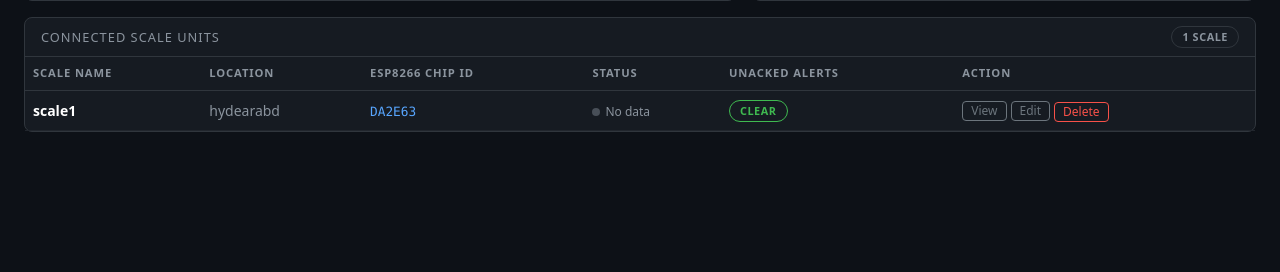
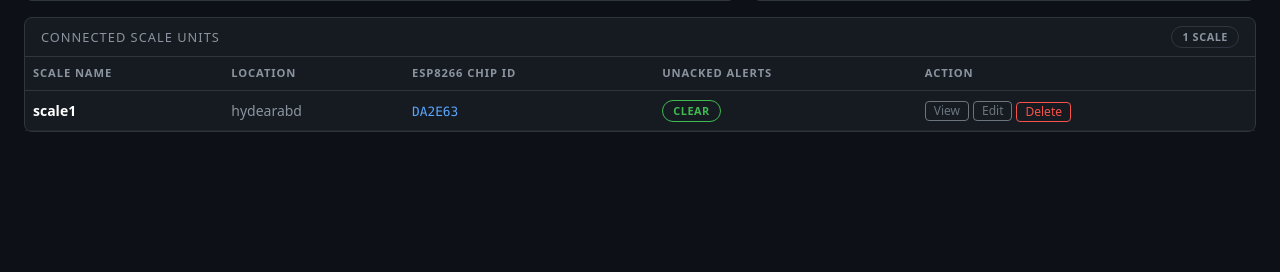
Before and after one commit to sathwick0/mini-project, a Flask app: page / in a window 1280 px wide. Shown: the part 528-800 px from the top of the page. Run offline with Flask 3, Linux system fonts and the light colour scheme; a user stored in the database is signed in; data that the repository does not hold is empty; some libraries are stand-ins or nearby versions.

Commit message:
Remove Status column to match simple dashboard layout

```diff
--- a/app.py
+++ b/app.py
@@ -29,8 +29,6 @@ with app.app_context():
 
 # in-memory store for latest jpeg frame per esp_id
 frames = {}
-# tracks last time each esp sent data (alert or frame)
-last_seen = {}
 
 # shows login form and checks credentials on submit
 @app.route('/login', methods=['GET', 'POST'])
@@ -128,9 +126,7 @@ def ack(id):
 @app.route('/alert', methods=['POST'])
 def alert():
     data = request.get_json()
-    esp_id = data.get('esp_id')
-    last_seen[esp_id] = time.time()  # mark esp as online
-    sc = Scale.query.filter_by(esp_id=esp_id).first()
+    sc = Scale.query.filter_by(esp_id=data.get('esp_id')).first()
     if not sc:
         return jsonify({'error': 'unknown esp_id'}), 404
     al = Alert(sc_id=sc.id)
@@ -143,16 +139,8 @@ def alert():
 @app.route('/frame/<esp_id>', methods=['POST'])
 def frame(esp_id):
     frames[esp_id] = request.data
-    last_seen[esp_id] = time.time()  # cam.py posting = esp is online
     return jsonify({'ok': True})
 
-# returns online status for all known esp ids (seen in last 30s = online)
-@app.route('/status')
-@login_required
-def status():
-    now = time.time()
-    result = {eid: (now - t) < 30 for eid, t in last_seen.items()}
-    return jsonify(result)
 
 # streams the latest frame as an mjpeg feed to the browser
 @app.route('/video/<esp_id>')
--- a/templates/home.html
+++ b/templates/home.html
@@ -156,7 +156,6 @@
             <th>Scale Name</th>
             <th>Location</th>
             <th>ESP8266 Chip ID</th>
-            <th>Status</th>
             <th>Unacked Alerts</th>
             <th>Action</th>
           </tr>
@@ -167,13 +166,6 @@
             <td class="fw-semibold">{{ sc.name }}</td>
             <td style="color:#8b949e">{{ sc.location }}</td>
             <td><code style="color:#58a6ff; font-size:.8rem">{{ sc.esp_id }}</code></td>
-            <td>
-              <span class="esp-status-dot" id="dot-{{ sc.esp_id }}"
-                    style="display:inline-flex; align-items:center; gap:5px; font-size:.75rem;">
-                <span style="width:8px;height:8px;border-radius:50%;background:#484f58;display:inline-block"></span>
-                <span>Checking…</span>
-              </span>
-            </td>
             <td>
               {% if unacked > 0 %}
                 <span class="pill pill-warn">{{ unacked }} UNACKED</span>
@@ -193,7 +185,7 @@
             </td>
           </tr>
           {% else %}
-          <tr><td colspan="6" class="text-center py-3" style="color:#484f58">No scales added yet. Click + Add Scale to begin.</td></tr>
+          <tr><td colspan="5" class="text-center py-3" style="color:#484f58">No scales added yet. Click + Add Scale to begin.</td></tr>
           {% endfor %}
         </tbody>
       </table>
@@ -268,36 +260,5 @@
 </div>
 {% endfor %}
 
-<!-- polls /status every 5s and updates the green/red dot per ESP -->
-<script>
-function pollStatus() {
-  fetch('/status')
-    .then(r => r.json())
-    .then(data => {
-      document.querySelectorAll('.esp-status-dot').forEach(el => {
-        const espId = el.id.replace('dot-', '');
-        const online = data[espId] === true;
-        const dot = el.querySelector('span:first-child');
-        const label = el.querySelector('span:last-child');
-        if (online) {
-          dot.style.background = '#3fb950';  /* green */
-          label.textContent = 'Online';
-          label.style.color = '#3fb950';
-        } else if (data[espId] === false) {
-          dot.style.background = '#f85149';  /* red */
-          label.textContent = 'Offline';
-          label.style.color = '#f85149';
-        } else {
-          dot.style.background = '#484f58';  /* grey - never seen */
-          label.textContent = 'No data';
-          label.style.color = '#8b949e';
-        }
-      });
-    })
-    .catch(() => {});
-}
-pollStatus();
-setInterval(pollStatus, 5000);
-</script>
 
 {% endblock %}
```
